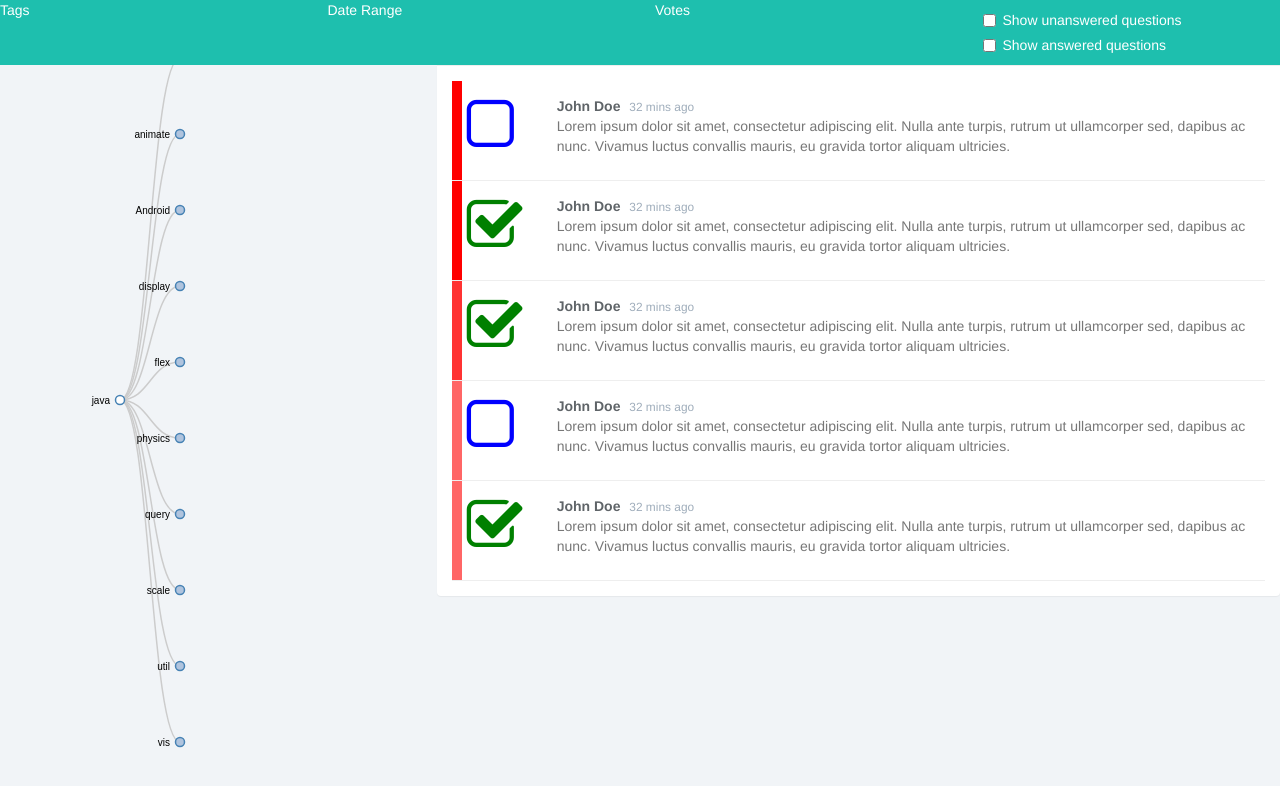
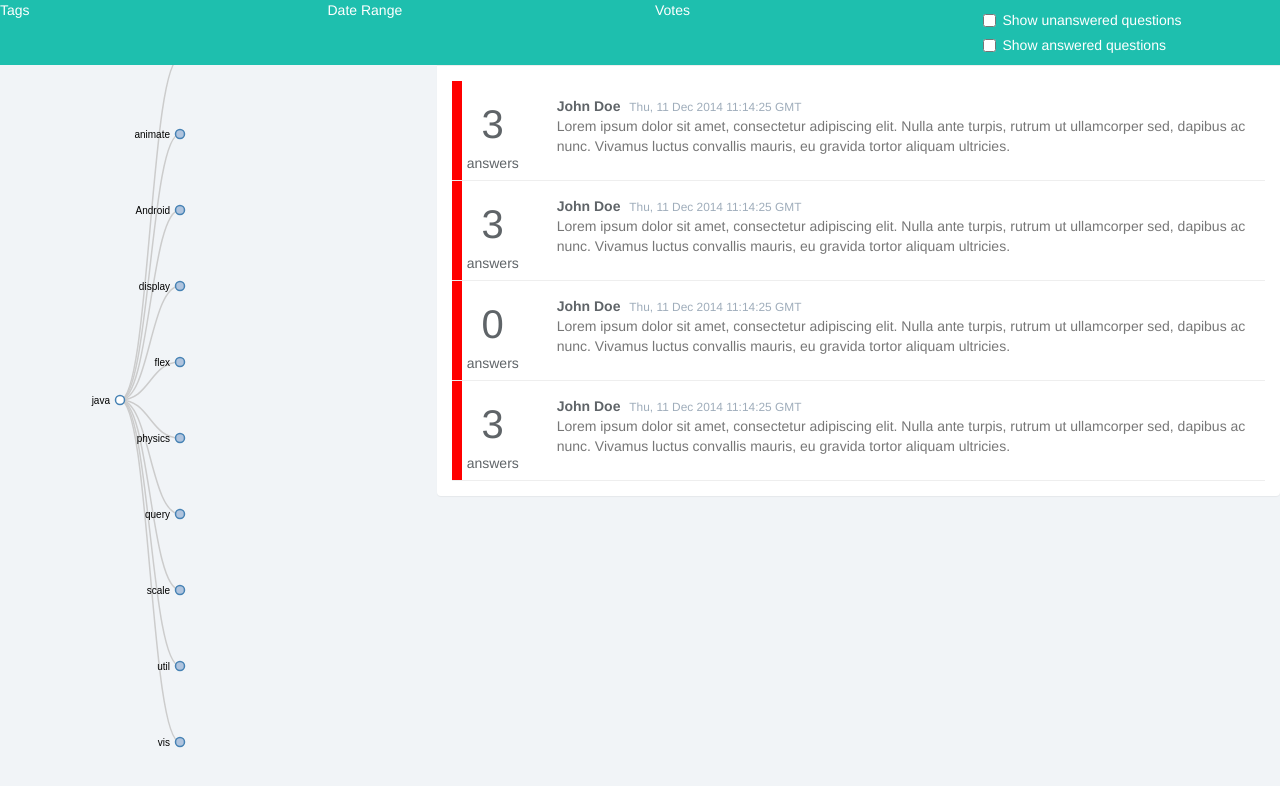
Before and after one commit to tanvip/StackOverFlow-Recommender, a plain HTML site: page recommendation.html in a window 1280 px wide. Drawn offline with nearby package versions, Linux system fonts and the light colour scheme.

Commit message:
Adds new functionality

```diff
--- a/assets/css/recommendation.css
+++ b/assets/css/recommendation.css
@@ -21,3 +21,11 @@
   padding: 0px 5px;
   margin-right: 5px;
 }
+
+.font-medium {
+  font-size: 4rem;
+}
+
+.content-align-center {
+  text-align: center;
+}
--- /dev/null
+++ b/assets/js/recommendation.js
@@ -0,0 +1,27 @@
+window.addEventListener('DOMContentLoaded', function(e) {
+  main(e)
+}, true);
+
+function getTime(timeStamp_value) {
+  var theDate = new Date(timeStamp_value * 1000);
+  return theDate.toGMTString();
+}
+
+function questionOnClick(question) {
+   if(question.classList.contains('selected')) {
+     question.classList.remove('selected');
+   }
+   question.classList.add('selected');
+}
+
+function main(e) {
+  //fill questions
+  var list = '<ul>';
+  for(var i=0; i < questionList.length; i++) {
+    var question = "<div class='chat-body clearfix'> <div class='header'> <strong class='primary-font'>John Doe</strong> <small class='text-muted'>"+ getTime(questionList[i].timestamp)+"</small></div><p>"+ questionList[i].question +"</p></div>",
+        content = "<div class='question-list'> <span class='chat-img pull-left content-align-center'> <span class='font-medium'>"+ questionList[i].answers.length+"</span> </br> answers </span>"+ question +"</div>";
+        list = list + "<li onclick='questionOnClick(this)' class='left clearfix'> <div class='recommendation-box col-md-2'></div> " + content + "</li>";
+  }
+  list = list + "</ul>";
+  document.getElementById("questionList").innerHTML = list;
+}
--- /dev/null
+++ b/json/question-list.js
@@ -0,0 +1,67 @@
+var questionList = [
+{
+  "index": 1,
+  "question":"Lorem ipsum dolor sit amet, consectetur adipiscing elit. Nulla ante turpis, rutrum ut ullamcorper sed, dapibus ac nunc. Vivamus luctus convallis mauris, eu gravida tortor aliquam ultricies. ",
+  "tags": [
+    "java",
+    "android",
+    "string"
+  ],
+  "heat-map-index": 0,
+  "timestamp":"1418296465",
+  "votes":214,
+  "answers": [
+    1,
+    2,
+    3
+  ]
+},
+{
+  "index": 2,
+  "question":"Lorem ipsum dolor sit amet, consectetur adipiscing elit. Nulla ante turpis, rutrum ut ullamcorper sed, dapibus ac nunc. Vivamus luctus convallis mauris, eu gravida tortor aliquam ultricies. ",
+  "tags": [
+    "java",
+    "android",
+    "string"
+  ],
+  "heat-map-index": 0,
+  "timestamp":"1418296465",
+  "votes":214,
+  "answers": [
+    1,
+    2,
+    3
+  ]
+},
+{
+  "index": 3,
+  "question":"Lorem ipsum dolor sit amet, consectetur adipiscing elit. Nulla ante turpis, rutrum ut ullamcorper sed, dapibus ac nunc. Vivamus luctus convallis mauris, eu gravida tortor aliquam ultricies. ",
+  "tags": [
+    "java",
+    "android",
+    "string"
+  ],
+  "heat-map-index": 0,
+  "timestamp":"1418296465",
+  "votes":214,
+  "answers": [
+  ]
+},
+{
+  "index": 4,
+  "question":"Lorem ipsum dolor sit amet, consectetur adipiscing elit. Nulla ante turpis, rutrum ut ullamcorper sed, dapibus ac nunc. Vivamus luctus convallis mauris, eu gravida tortor aliquam ultricies. ",
+  "tags": [
+    "java",
+    "android",
+    "string"
+  ],
+  "heat-map-index": 0,
+  "timestamp":"1418296465",
+  "votes":214,
+  "answers": [
+    1,
+    2,
+    3
+  ]
+}
+]
--- a/recommendation.html
+++ b/recommendation.html
@@ -62,82 +62,14 @@
         <div class="panel panel-default chat">
 					<div class="panel-heading" id="accordion"><svg class="glyph stroked two-messages"><use xlink:href="#stroked-two-messages"></use></svg> Chat</div>
 
-					<div class="panel-body">
+					<div class="panel-body" id="questionList">
 						<ul>
 							<li class="left clearfix">
                 <div class="recommendation-box col-md-2">
                 </div>
                 <div class="question-list">
-  								<span class="chat-img pull-left">
-  									<i class="unanswered-icon fa fa-square-o"></i>
-  								</span>
-  								<div class="chat-body clearfix">
-  									<div class="header">
-  										<strong class="primary-font">John Doe</strong> <small class="text-muted">32 mins ago</small>
-  									</div>
-  									<p>
-  										Lorem ipsum dolor sit amet, consectetur adipiscing elit. Nulla ante turpis, rutrum ut ullamcorper sed, dapibus ac nunc. Vivamus luctus convallis mauris, eu gravida tortor aliquam ultricies.
-  									</p>
-								 </div>
-               </div>
-							</li>
-              <li class="left clearfix">
-                <div class="recommendation-box col-md-2">
-                </div>
-                <div class="question-list">
-  								<span class="chat-img pull-left">
-  									<i class="answered-icon fa fa-check-square-o"></i>
-  								</span>
-  								<div class="chat-body clearfix">
-  									<div class="header">
-  										<strong class="primary-font">John Doe</strong> <small class="text-muted">32 mins ago</small>
-  									</div>
-  									<p>
-  										Lorem ipsum dolor sit amet, consectetur adipiscing elit. Nulla ante turpis, rutrum ut ullamcorper sed, dapibus ac nunc. Vivamus luctus convallis mauris, eu gravida tortor aliquam ultricies.
-  									</p>
-								 </div>
-               </div>
-              </li>
-							<li class="left clearfix">
-                <div class="recommendation-box col-md-2" style="background-color: #ff3333">
-                </div>
-                <div class="question-list">
-  								<span class="chat-img pull-left">
-  									<i class="answered-icon fa fa-check-square-o"></i>
-  								</span>
-  								<div class="chat-body clearfix">
-  									<div class="header">
-  										<strong class="primary-font">John Doe</strong> <small class="text-muted">32 mins ago</small>
-  									</div>
-  									<p>
-  										Lorem ipsum dolor sit amet, consectetur adipiscing elit. Nulla ante turpis, rutrum ut ullamcorper sed, dapibus ac nunc. Vivamus luctus convallis mauris, eu gravida tortor aliquam ultricies.
-  									</p>
-								 </div>
-               </div>
-							</li>
-              <li class="left clearfix">
-                <div class="recommendation-box col-md-2" style="background-color: #ff6666">
-                </div>
-                <div class="question-list">
-  								<span class="chat-img pull-left">
-  									<i class="unanswered-icon fa fa-square-o"></i>
-  								</span>
-  								<div class="chat-body clearfix">
-  									<div class="header">
-  										<strong class="primary-font">John Doe</strong> <small class="text-muted">32 mins ago</small>
-  									</div>
-  									<p>
-  										Lorem ipsum dolor sit amet, consectetur adipiscing elit. Nulla ante turpis, rutrum ut ullamcorper sed, dapibus ac nunc. Vivamus luctus convallis mauris, eu gravida tortor aliquam ultricies.
-  									</p>
-								 </div>
-               </div>
-							</li>
-              <li class="left clearfix">
-                <div class="recommendation-box col-md-2" style="background-color: #ff6666">
-                </div>
-                <div class="question-list">
-  								<span class="chat-img pull-left">
-  									<i class="answered-icon fa fa-check-square-o"></i>
+  								<span class="chat-img pull-left content-align-center">
+                    <span class="font-medium">0</span> </br> answers
   								</span>
   								<div class="chat-body clearfix">
   									<div class="header">
@@ -155,6 +87,8 @@
     </div>
   </div>
   <!--script src="http://code.jquery.com/jquery-1.7.2.min.js"></script-->
+  <script src="json/question-list.js"></script>
   <script src="http://d3js.org/d3.v3.min.js"></script>
   <script src="assets/js/tree.js"></script>
+  <script src="assets/js/recommendation.js"></script>
 </body>
```
Also changed, not shown: json/question-list.json (deleted, +0 -11 lines), assets/js/controls.js (deleted).
